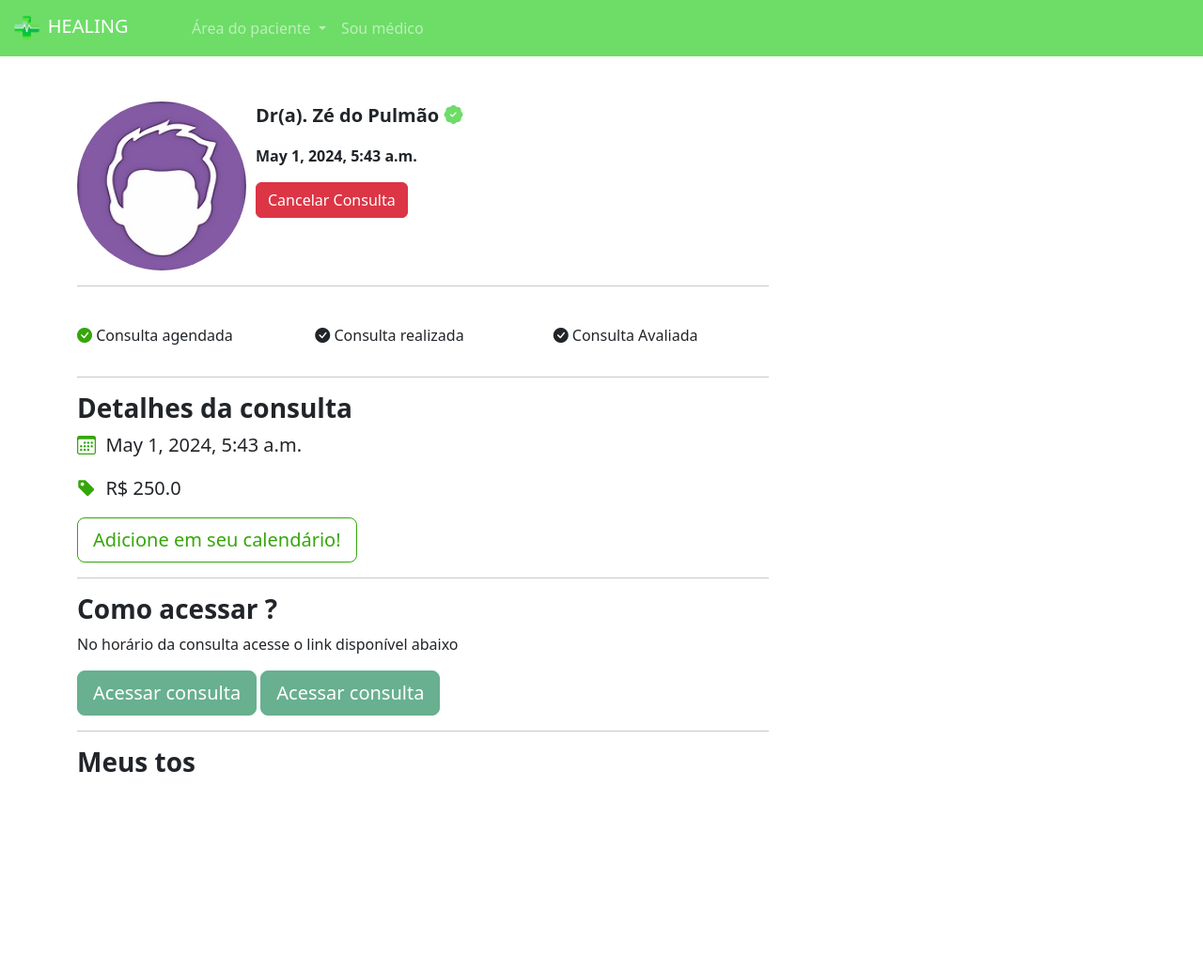
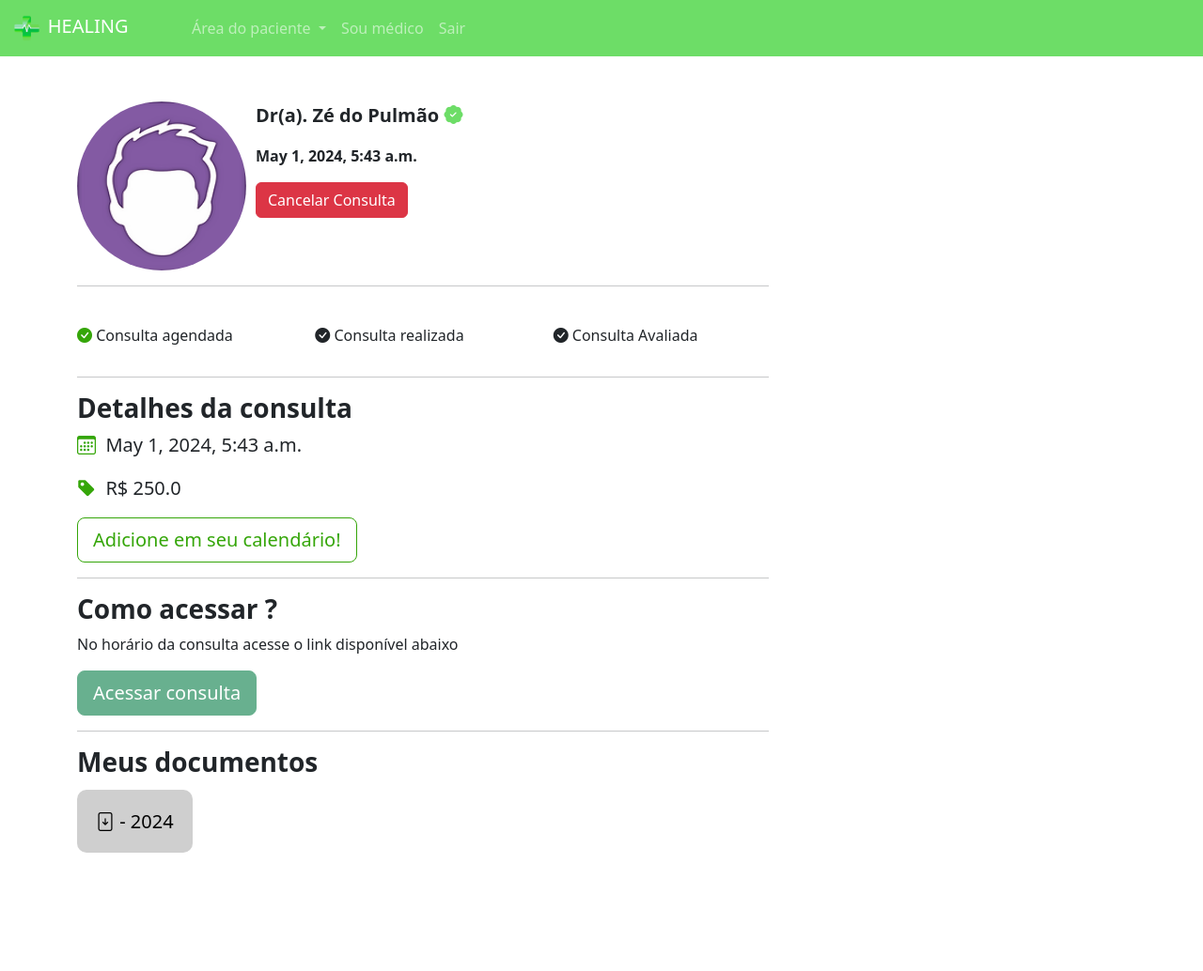
Before and after one commit to cjviana/course_pythonando_10, a Django app: page /pacientes/consulta/2/ in a window 1280 px wide. Shown: the whole page at 94% size. Before the commit the page ends 822 px from the top, so only its background shows below. Run offline with Django 5.2, Linux system fonts and the light colour scheme; a user stored in the database is signed in; data comes from the database, SQL or seed files in the repository; both versions use the stored data as it was after the commit.

Commit message:
Add 'Sair' to menu bar.

```diff
--- a/paciente/templates/consulta.html
+++ b/paciente/templates/consulta.html
@@ -2,14 +2,12 @@
 {% load static %}
 
 {% block 'head' %}
-
     <link rel="stylesheet" href="{% static 'medicos/css/abrir_horario.css' %}">
     <link rel="stylesheet" href="{% static 'usuarios/css/usuarios.css' %}">
     <link rel="stylesheet" href="{% static 'medicos/css/cadastro_medico.css' %}">
     <link rel="stylesheet" href="{% static 'pacientes/css/home.css' %}">
     <link rel="stylesheet" href="{% static 'pacientes/css/agendar_horario.css' %}">
     <link rel="stylesheet" href="https://cdn.jsdelivr.net/npm/bootstrap-icons@1.11.3/font/bootstrap-icons.min.css">
-
 {% endblock 'head' %}
 
 {% block 'body' %}
@@ -35,8 +33,7 @@
                 <div class="row">
                     <div class="col-md-3"><img src="{{dado_medico.foto.url}}" class="foto-perfil-card-lg" alt=""></div>
                     <div class="col-md">
-                    <p style="font-size: 20px" class="p-bold">Dr(a). {{dado_medico.nome}} <i
-                            class="bi bi-patch-check-fill icon-main"></i></p>
+                        <p style="font-size: 20px" class="p-bold">Dr(a). {{dado_medico.nome}} <i class="bi bi-patch-check-fill icon-main"></i></p>
                         <p>{{dado_medico.descricao}}</p>
                         <p class="p-bold">{{consulta.data_aberta.data}}</p>
                         <a href="{% url 'cancelar_consulta' consulta.id %}" class="btn btn-danger">Cancelar Consulta</a>
@@ -46,7 +43,6 @@
                 <br>
                 <div class="row">
                     <div class="col-md">
-
                         <p><i class="color-dark bi bi-check-circle-fill"></i> Consulta agendada</p>
                     </div>
                     <div class="col-md">
@@ -59,8 +55,7 @@
                 <hr>
                 <h3 class="p-bold">Detalhes da consulta</h3>
                 <p style="font-size:20px"><i class="bi bi-calendar3 color-dark"></i>&nbsp {{consulta.data_aberta.data}}</p>
-            <p style="font-size:20px"><i class="bi bi-tag-fill color-dark"></i></i>&nbsp R$
-                {{dado_medico.valor_consulta}}</p>
+                <p style="font-size:20px"><i class="bi bi-tag-fill color-dark"></i></i>&nbsp R$ {{dado_medico.valor_consulta}}</p>
                 <a style="cursor: auto;" class="btn btn-dark-color-outline btn-lg">Adicione em seu calendário!</a>
                 <hr>
                 <h3 class="p-bold">Como acessar ?</h3>
@@ -69,18 +64,18 @@
                 {% if consulta.status == 'I' and consulta.link %}
                     <a href="{{consulta.link}}" class="btn btn-success btn-dark-color btn-lg">Acessar consulta</a>
                 {% else %}
-
                     <a href="#" class="btn btn-success btn-dark-color btn-lg disabled">Acessar consulta</a>
-
                 {% endif %}
 
-            <a href="#" class="btn btn-success btn-dark-color btn-lg disabled">Acessar consulta</a>
-
-
                 <hr>
-            <h3 class="p-bold">Meus     tos</h3>
+                <h3 class="p-bold">Meus documentos</h3>
                 <br>
-
+                {% for documento in documentos  %}
+                    <a href="{{documento.documento.url}}" class="link documentos"><i class="bi bi-file-arrow-down"></i> {{documento.titulo}} - {{documento.consulta.data_aberta.data.year}}</a>
+                    <br>
+                    <br>
+                    <br>
+                {% endfor %}
                 <br>
                 <br>
                 <br>
--- a/paciente/views.py
+++ b/paciente/views.py
@@ -1,9 +1,10 @@
 from django.shortcuts import render, redirect
+from django.http import HttpResponse
 from django.contrib import messages
 from django.contrib.messages import constants
 from django.contrib.auth.decorators import login_required
 from medico.models import DadosMedico, Especialidades, DatasAbertas, is_medico
-from .models import Consulta
+from .models import Consulta, Documento
 from datetime import datetime
 
 
@@ -86,7 +87,12 @@
     if request.method == 'GET':
         consulta = Consulta.objects.get(id=id_consulta)
         dado_medico = DadosMedico.objects.get(user=consulta.data_aberta.user)
+        documentos = Documento.objects.filter(consulta=consulta)
+        return render(request, 'consulta.html', {'consulta': consulta, 'dado_medico': dado_medico, 'documentos': documentos})
+
+        """
         return render(request, 'consulta.html', {'consulta': consulta, 'dado_medico': dado_medico, 'is_medico': is_medico(request.user)})
+        """
 
 
 @login_required
--- a/templates/base.html
+++ b/templates/base.html
@@ -1,7 +1,6 @@
 {% load static %}
 <!doctype html>
 <html lang="en">
-
     <head>
         <meta charset="utf-8">
         <meta name="viewport" content="width=device-width, initial-scale=1">
@@ -10,10 +9,8 @@
         <link href="https://cdn.jsdelivr.net/npm/bootstrap@5.3.3/dist/css/bootstrap.min.css" rel="stylesheet">
         {% block 'head' %}{% endblock 'head' %}
     </head>
-
     <body>
         {% block 'body' %}{% endblock 'body' %}
         <script src="https://cdn.jsdelivr.net/npm/bootstrap@5.3.3/dist/js/bootstrap.bundle.min.js"></script>
     </body>
-
 </html>
--- a/templates/partials/navbar.html
+++ b/templates/partials/navbar.html
@@ -1,17 +1,14 @@
 {% load static %}
 <nav class="navbar navbar-expand-lg navbar-dark bg-color-dark">
     <div class="container-fluid">
-        <a class="navbar-brand" href="#"><img src="{% static 'geral/img/logo.png' %}" width="20%"
-                alt="">&nbspHEALING</a>
-        <button class="navbar-toggler" type="button" data-bs-toggle="collapse" data-bs-target="#navbarNav"
-            aria-controls="navbarNav" aria-expanded="false" aria-label="Toggle navigation">
+        <a class="navbar-brand" href="#"><img src="{% static 'geral/img/logo.png' %}" width="20%" alt="">&nbspHEALING</a>
+        <button class="navbar-toggler" type="button" data-bs-toggle="collapse" data-bs-target="#navbarNav" aria-controls="navbarNav" aria-expanded="false" aria-label="Toggle navigation">
             <span class="navbar-toggler-icon"></span>
         </button>
         <div class="collapse navbar-collapse" id="navbarNav">
             <ul class="navbar-nav">
                 <li class="nav-item dropdown">
-                    <a class="nav-link dropdown-toggle" href="#" id="navbarDropdownMenuLink" role="button"
-                        data-bs-toggle="dropdown" aria-expanded="false">
+                    <a class="nav-link dropdown-toggle" href="#" id="navbarDropdownMenuLink" role="button" data-bs-toggle="dropdown" aria-expanded="false">
                         Área do paciente
                     </a>
                     <ul class="dropdown-menu" aria-labelledby="navbarDropdownMenuLink">
@@ -22,8 +19,7 @@
 
                 {% if is_medico %}
                     <li class="nav-item dropdown">
-                    <a class="nav-link dropdown-toggle" href="#" id="navbarDropdownMenuLink" role="button"
-                        data-bs-toggle="dropdown" aria-expanded="false">
+                        <a class="nav-link dropdown-toggle" href="#" id="navbarDropdownMenuLink" role="button" data-bs-toggle="dropdown" aria-expanded="false">
                             Área do médico
                         </a>
                         <ul class="dropdown-menu" aria-labelledby="navbarDropdownMenuLink">
@@ -36,6 +32,10 @@
                         <a class="nav-link" href="{% url 'cadastro_medico' %}">Sou médico</a>
                     </li>
                 {% endif %}
+
+                <li class="nav-item">
+                    <a class="nav-link" href="{% url 'sair' %}">Sair</a>
+                </li>
             </ul>
         </div>
     </div>
```
Also changed, not shown: paciente/templates/escolher_horario.html (+1 -14 lines), paciente/templates/home.html (+6 -25 lines), paciente/templates/minhas_consultas.html (+3 -14 lines), usuarios/templates/cadastro.html (+2 -6 lines), usuarios/views.py (+15 -19 lines), db.sqlite3. Lines whose indentation alone changed are shown as unchanged.
